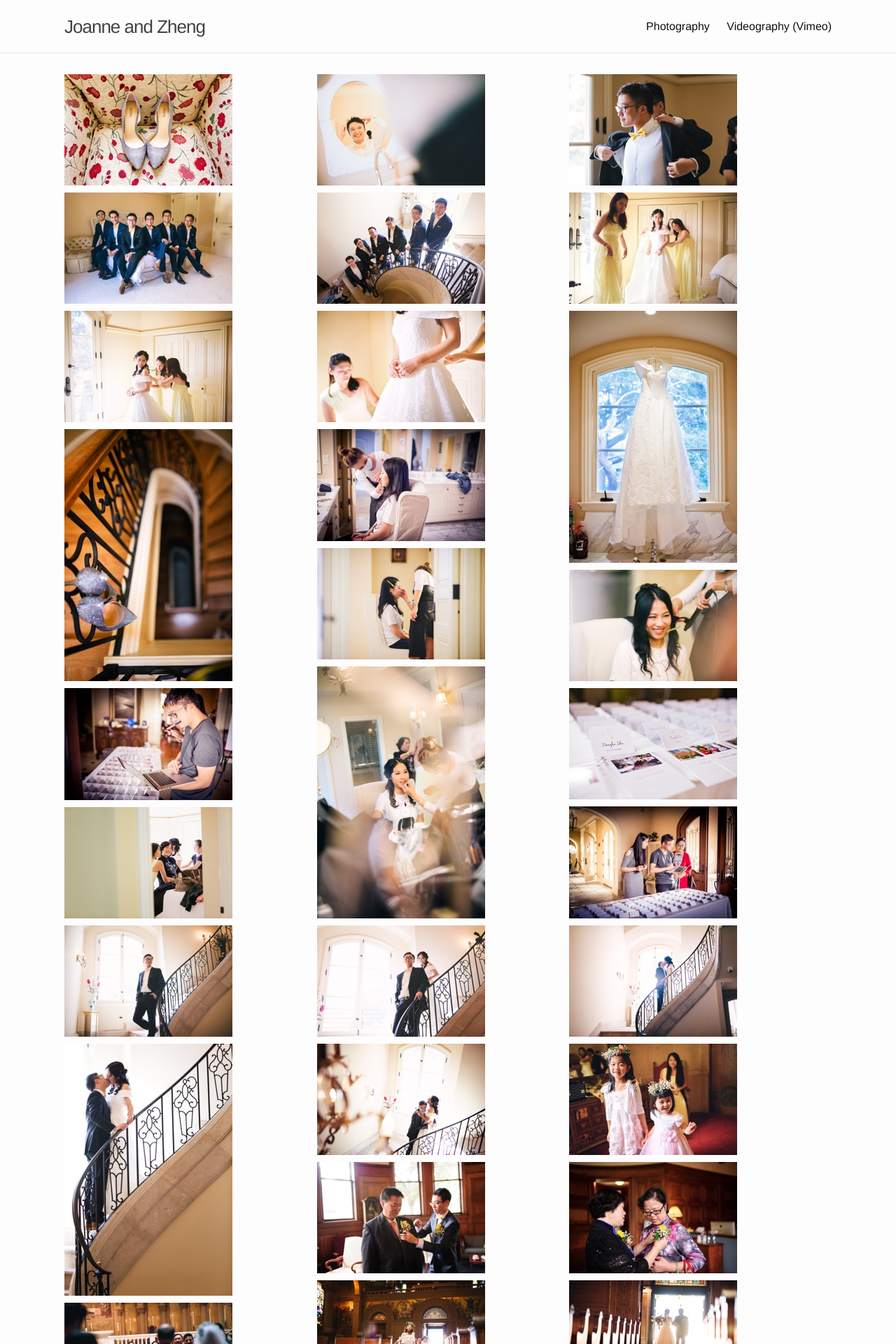
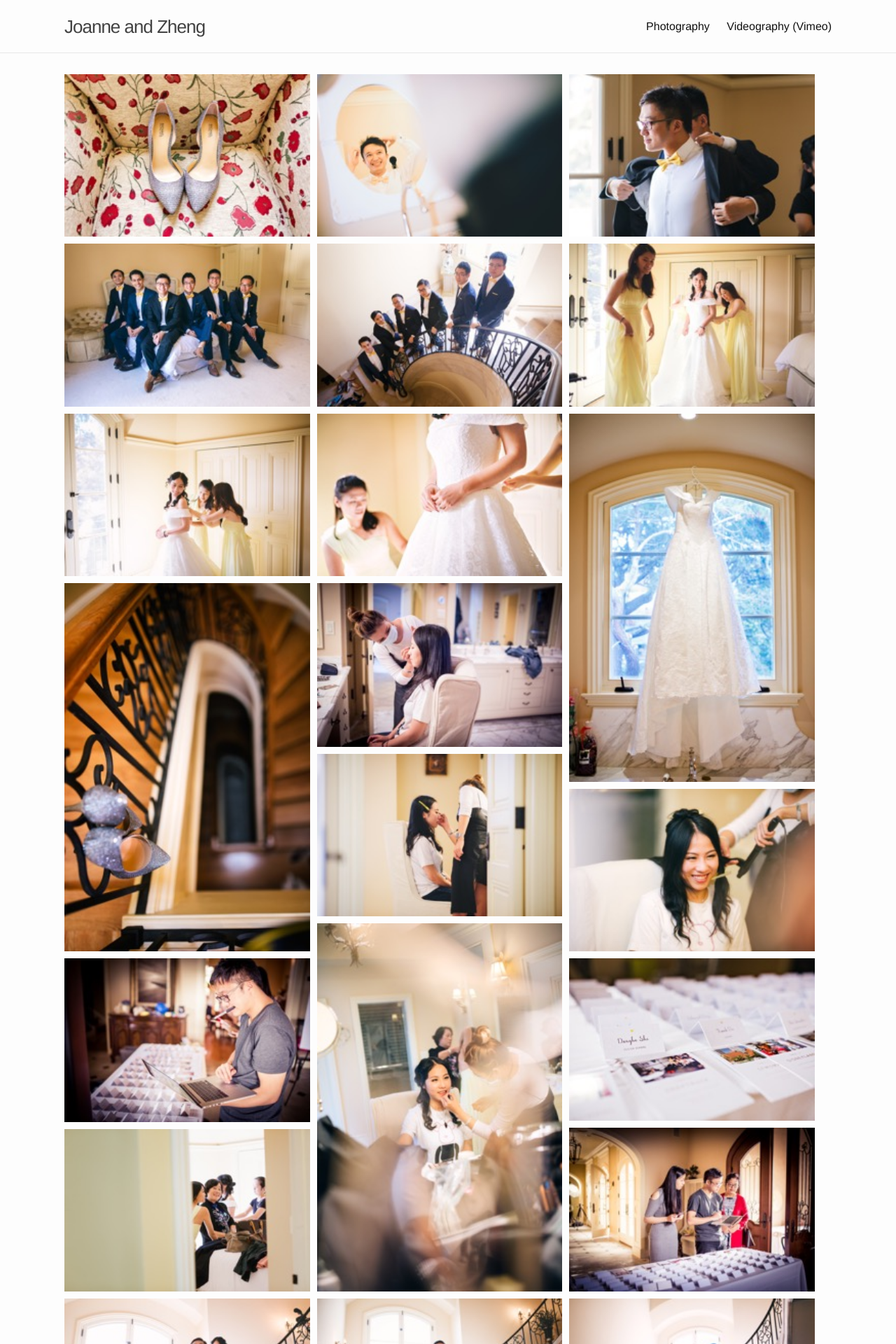
Before and after one commit to nebgnahz/jz, a Jekyll site: the page built from photography.md, in a window 1280 px wide. Shown: the top 1920 px of the page at 70% size. Built offline with Jekyll 4.4.1, drawn with Linux system fonts in a browser that asks for light colours; comment, search, counter and statistics services are not loaded.

Commit message:
fix: 100% for phone

```diff
--- a/css/gallery.scss
+++ b/css/gallery.scss
@@ -32,7 +32,7 @@
 
 .grid-item img {
   display: block;
-  max-width: 100%;
+  width: 100%;
 }
 
 .grid-item,
@@ -47,7 +47,7 @@
 @media (max-width: 600px) {
     .grid-item,
     .grid-sizer {
-        width: 49%;
+        width: 99%;
     }
 }
 
```
